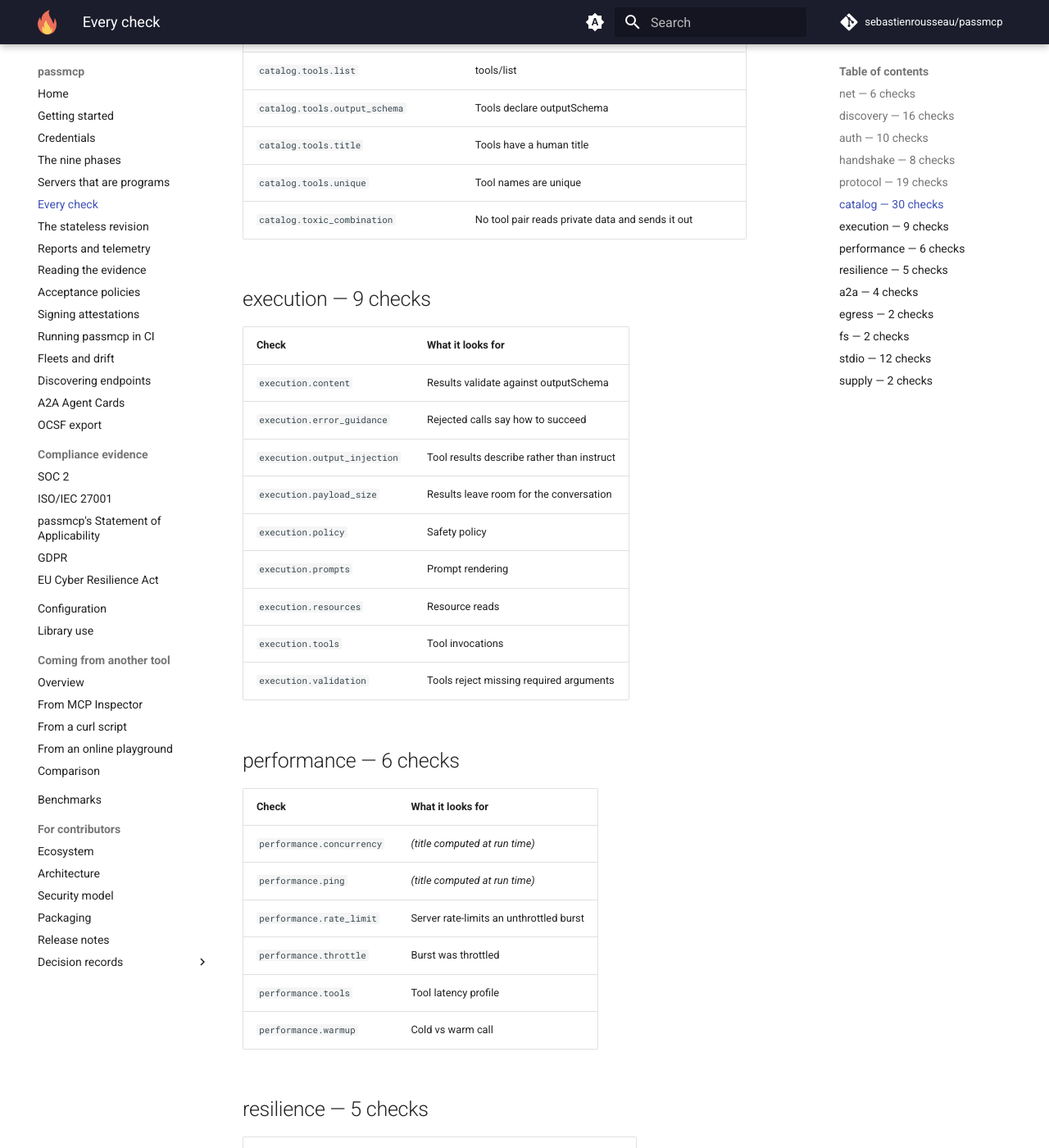
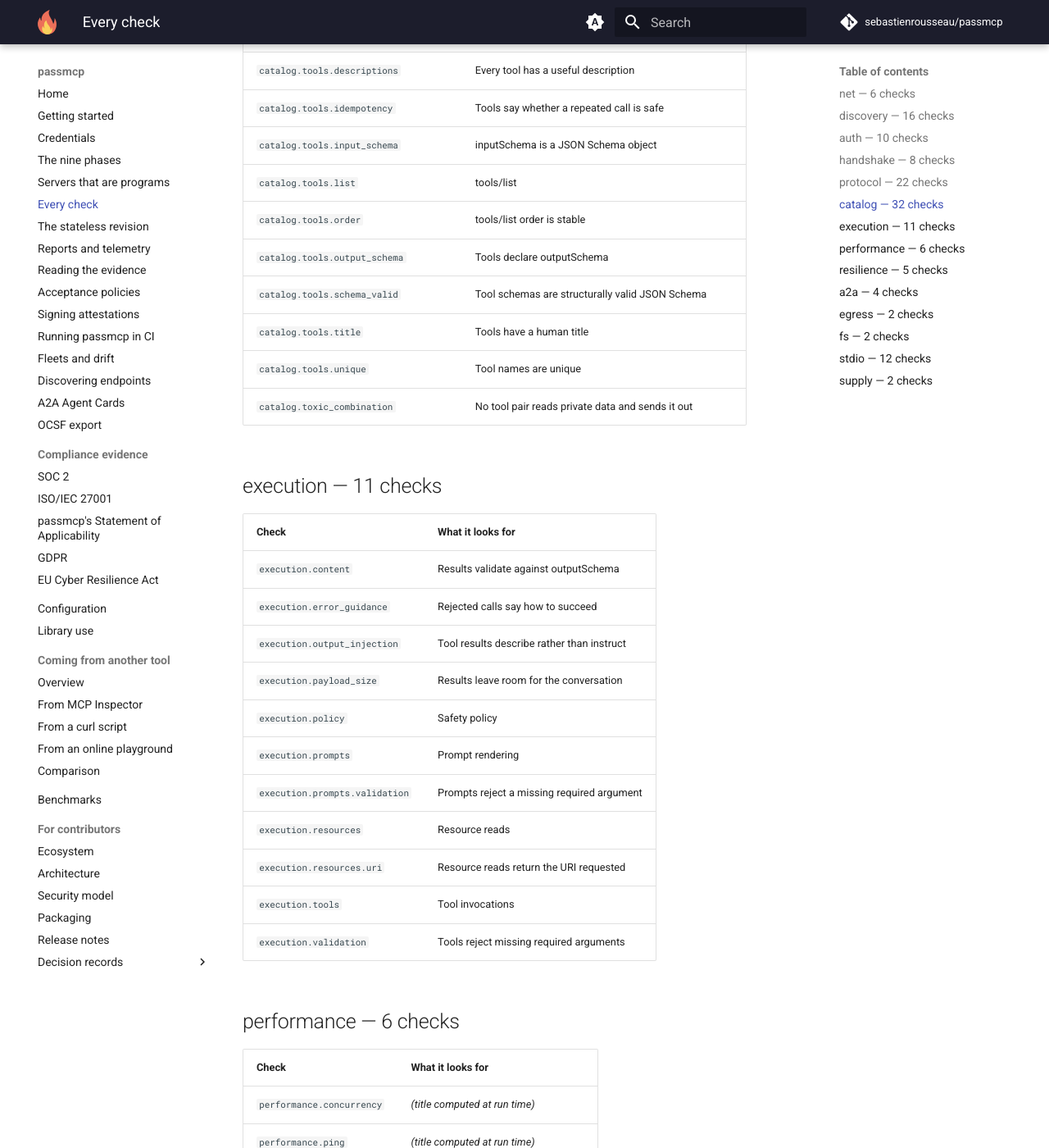
Before and after one commit to sebastienrousseau/passmcp, an MkDocs documentation site: the page built from docs/checks.md, in a window 1280 px wide and 1400 px high, scrolled down 5189 px. Shown: the whole window at 82% size. Built offline with MkDocs 1.6.1 and Material for MkDocs 9.7.7, drawn with Linux system fonts in a browser that asks for light colours; comment, search, counter and statistics services are not loaded; some of the changed text lies outside the part shown.

Commit message:
docs: regenerate the check inventory
docs/checks.md now lists the 138 checks the source declares: the seven
added in this release (protocol.notification_ack, content_type,
missing_session; catalog.tools.schema_valid, catalog.tools.order;
execution.resources.uri, execution.prompts.validation) and the revised
handshake.protocol_version. Generated by make checks.

Assisted-by: Claude Code:claude-opus-5-5
Signed-off-by: Sebastien Rousseau <sebastian.rousseau@gmail.com>

```diff
--- a/docs/checks.md
+++ b/docs/checks.md
@@ -81,24 +81,27 @@ that is what a reader sees in a report.
 | <span id="check-handshake-initialize" data-can-fail="true"></span>`handshake.initialize` | initialize succeeds |
 | <span id="check-handshake-instructions" data-can-fail="false"></span>`handshake.instructions` | Server instructions |
 | <span id="check-handshake-protocol_era" data-can-fail="true"></span>`handshake.protocol_era` | Protocol generation |
-| <span id="check-handshake-protocol_version" data-can-fail="false"></span>`handshake.protocol_version` | Negotiated protocol version |
+| <span id="check-handshake-protocol_version" data-can-fail="true"></span>`handshake.protocol_version` | Negotiated protocol version |
 | <span id="check-handshake-server_info" data-can-fail="true"></span>`handshake.server_info` | Server identifies itself |
 | <span id="check-handshake-session" data-can-fail="false"></span>`handshake.session` | Mcp-Session-Id issued |
 | <span id="check-handshake-stateless" data-can-fail="true"></span>`handshake.stateless` | Stateless session setup |
 
-## protocol — 19 checks
+## protocol — 22 checks
 
 | Check | What it looks for |
 |---|---|
 | <span id="check-protocol-accept_header" data-can-fail="false"></span>`protocol.accept_header` | Request without Accept header |
 | <span id="check-protocol-bogus_session" data-can-fail="true"></span>`protocol.bogus_session` | Unknown session id is rejected |
+| <span id="check-protocol-content_type" data-can-fail="true"></span>`protocol.content_type` | Replies are JSON or an event stream |
 | <span id="check-protocol-deprecated_features" data-can-fail="true"></span>`protocol.deprecated_features` | Removed mechanisms are gone |
 | <span id="check-protocol-extensions" data-can-fail="true"></span>`protocol.extensions` | Advertised extensions |
 | <span id="check-protocol-get_stream" data-can-fail="true"></span>`protocol.get_stream` | GET on the MCP endpoint |
 | <span id="check-protocol-id_echo" data-can-fail="true"></span>`protocol.id_echo` | Response id matches request id |
 | <span id="check-protocol-invalid_params" data-can-fail="true"></span>`protocol.invalid_params` | tools/call without a name is rejected |
 | <span id="check-protocol-malformed_json" data-can-fail="true"></span>`protocol.malformed_json` | Malformed JSON is rejected |
+| <span id="check-protocol-missing_session" data-can-fail="true"></span>`protocol.missing_session` | A request without Mcp-Session-Id is rejected |
 | <span id="check-protocol-mrtr" data-can-fail="true"></span>`protocol.mrtr` | Requests for client input are answerable |
+| <span id="check-protocol-notification_ack" data-can-fail="true"></span>`protocol.notification_ack` | notifications/initialized is acknowledged with 202 |
 | <span id="check-protocol-origin" data-can-fail="true"></span>`protocol.origin` | A foreign Origin is rejected |
 | <span id="check-protocol-ping" data-can-fail="true"></span>`protocol.ping` | _(title computed at run time)_ |
 | <span id="check-protocol-routing_headers" data-can-fail="true"></span>`protocol.routing_headers` | Mirrored routing headers are validated |
@@ -110,7 +113,7 @@ that is what a reader sees in a report.
 | <span id="check-protocol-unknown_tool" data-can-fail="true"></span>`protocol.unknown_tool` | Unknown tool is reported |
 | <span id="check-protocol-version_header" data-can-fail="false"></span>`protocol.version_header` | Bad MCP-Protocol-Version is rejected |
 
-## catalog — 30 checks
+## catalog — 32 checks
 
 | Check | What it looks for |
 |---|---|
@@ -140,12 +143,14 @@ that is what a reader sees in a report.
 | <span id="check-catalog-tools-idempotency" data-can-fail="true"></span>`catalog.tools.idempotency` | Tools say whether a repeated call is safe |
 | <span id="check-catalog-tools-input_schema" data-can-fail="true"></span>`catalog.tools.input_schema` | inputSchema is a JSON Schema object |
 | <span id="check-catalog-tools-list" data-can-fail="true"></span>`catalog.tools.list` | tools/list |
+| <span id="check-catalog-tools-order" data-can-fail="true"></span>`catalog.tools.order` | tools/list order is stable |
 | <span id="check-catalog-tools-output_schema" data-can-fail="true"></span>`catalog.tools.output_schema` | Tools declare outputSchema |
+| <span id="check-catalog-tools-schema_valid" data-can-fail="true"></span>`catalog.tools.schema_valid` | Tool schemas are structurally valid JSON Schema |
 | <span id="check-catalog-tools-title" data-can-fail="false"></span>`catalog.tools.title` | Tools have a human title |
 | <span id="check-catalog-tools-unique" data-can-fail="true"></span>`catalog.tools.unique` | Tool names are unique |
 | <span id="check-catalog-toxic_combination" data-can-fail="true"></span>`catalog.toxic_combination` | No tool pair reads private data and sends it out |
 
-## execution — 9 checks
+## execution — 11 checks
 
 | Check | What it looks for |
 |---|---|
@@ -155,7 +160,9 @@ that is what a reader sees in a report.
 | <span id="check-execution-payload_size" data-can-fail="true"></span>`execution.payload_size` | Results leave room for the conversation |
 | <span id="check-execution-policy" data-can-fail="false"></span>`execution.policy` | Safety policy |
 | <span id="check-execution-prompts" data-can-fail="true"></span>`execution.prompts` | Prompt rendering |
+| <span id="check-execution-prompts-validation" data-can-fail="true"></span>`execution.prompts.validation` | Prompts reject a missing required argument |
 | <span id="check-execution-resources" data-can-fail="true"></span>`execution.resources` | Resource reads |
+| <span id="check-execution-resources-uri" data-can-fail="true"></span>`execution.resources.uri` | Resource reads return the URI requested |
 | <span id="check-execution-tools" data-can-fail="true"></span>`execution.tools` | Tool invocations |
 | <span id="check-execution-validation" data-can-fail="true"></span>`execution.validation` | Tools reject missing required arguments |
 
```
Also changed, not shown: other parts of docs/checks.md (+2 -2 lines).
